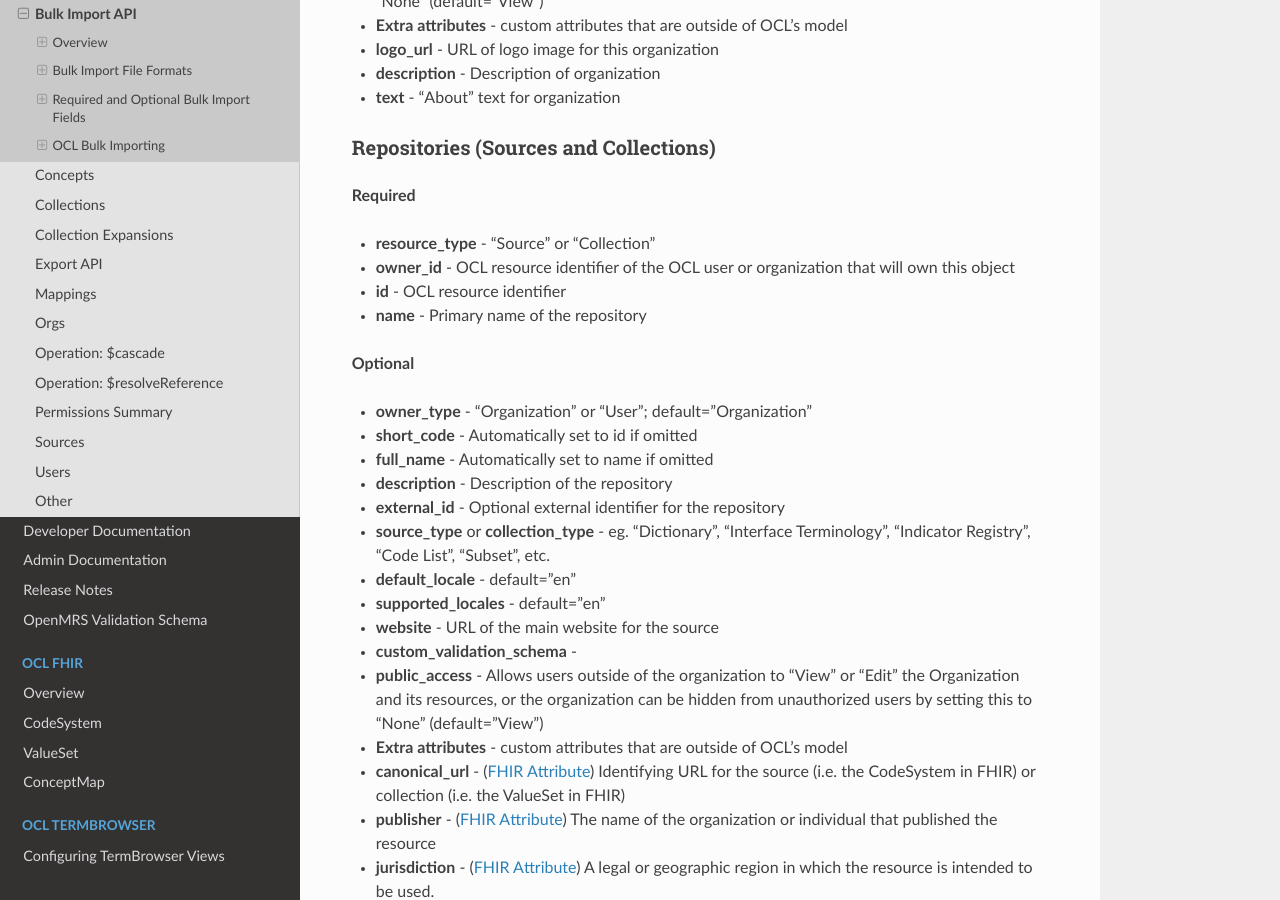
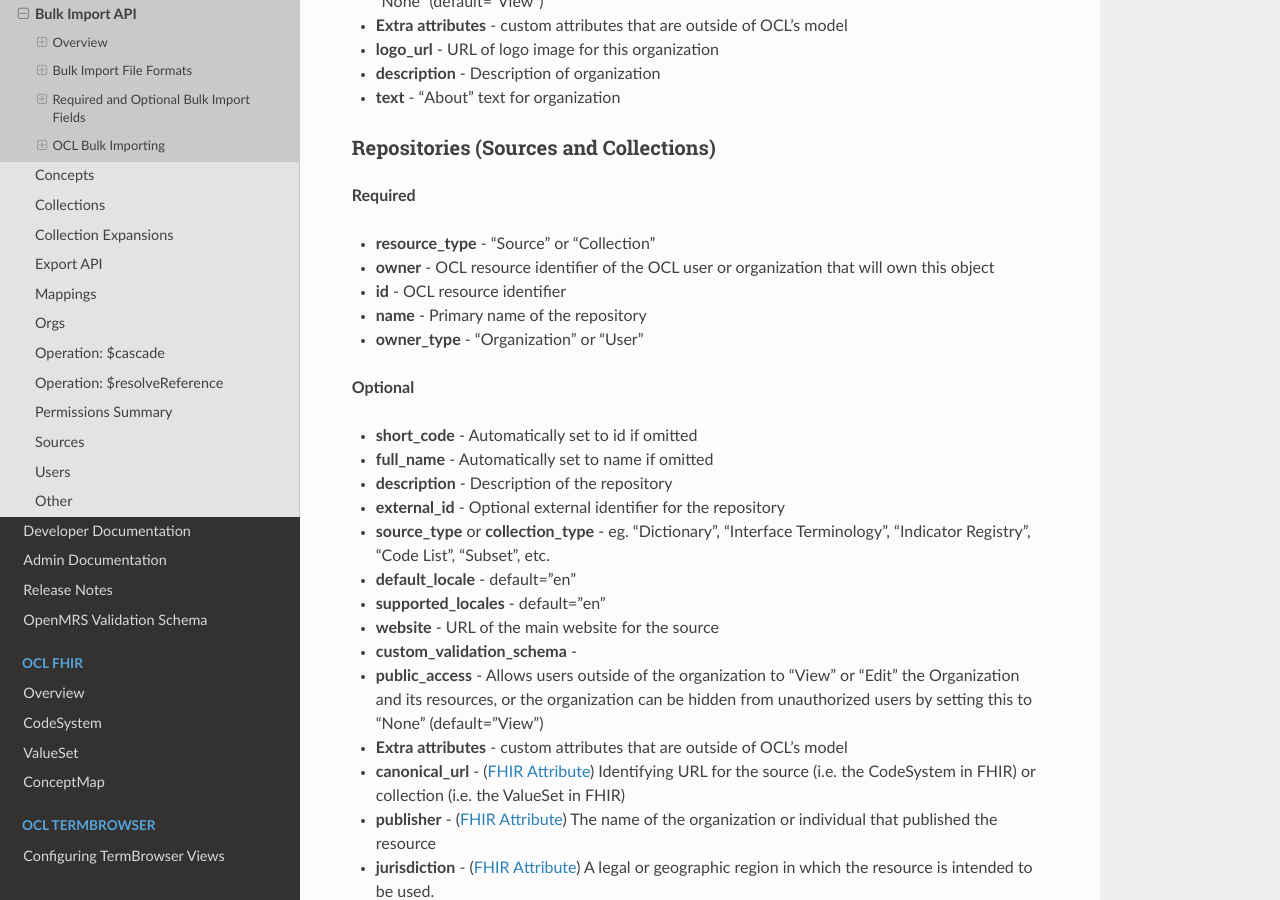
Before and after one commit to OpenConceptLab/ocl-docs, a Sphinx documentation site: the page built from docs/source/oclapi/apireference/bulkimporting.md, in a window 1280 px wide and 900 px high, scrolled down 3083 px. Built offline with Sphinx 7.4.7 and the Read the Docs theme 2.0.0, drawn with Linux system fonts in a browser that asks for light colours.

Commit message:
owner_id->owner, and made owner_type required

```diff
--- a/docs/source/oclapi/apireference/bulkimporting.md
+++ b/docs/source/oclapi/apireference/bulkimporting.md
@@ -95,13 +95,12 @@
 ### Repositories (Sources and Collections)
 **Required**
 * **resource_type** - “Source” or “Collection”
-* **owner_id** - OCL resource identifier of the OCL user or organization that will own this object
+* **owner** - OCL resource identifier of the OCL user or organization that will own this object
 * **id** - OCL resource identifier
 * **name** - Primary name of the repository
-
+* **owner_type** - “Organization” or “User”
 
 **Optional**
-* **owner_type** - “Organization” or “User”; default=”Organization”
 * **short_code** - Automatically set to id if omitted
 * **full_name** - Automatically set to name if omitted
 * **description** - Description of the repository
```
